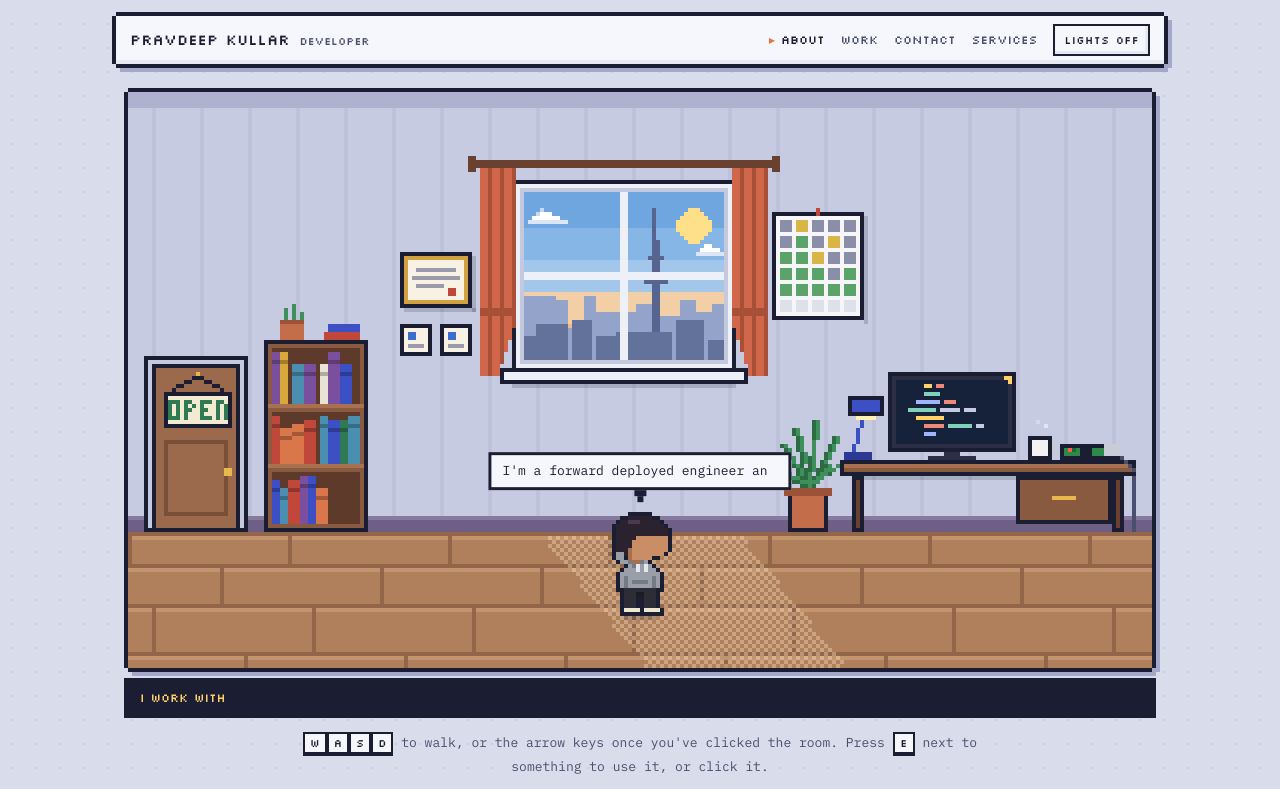
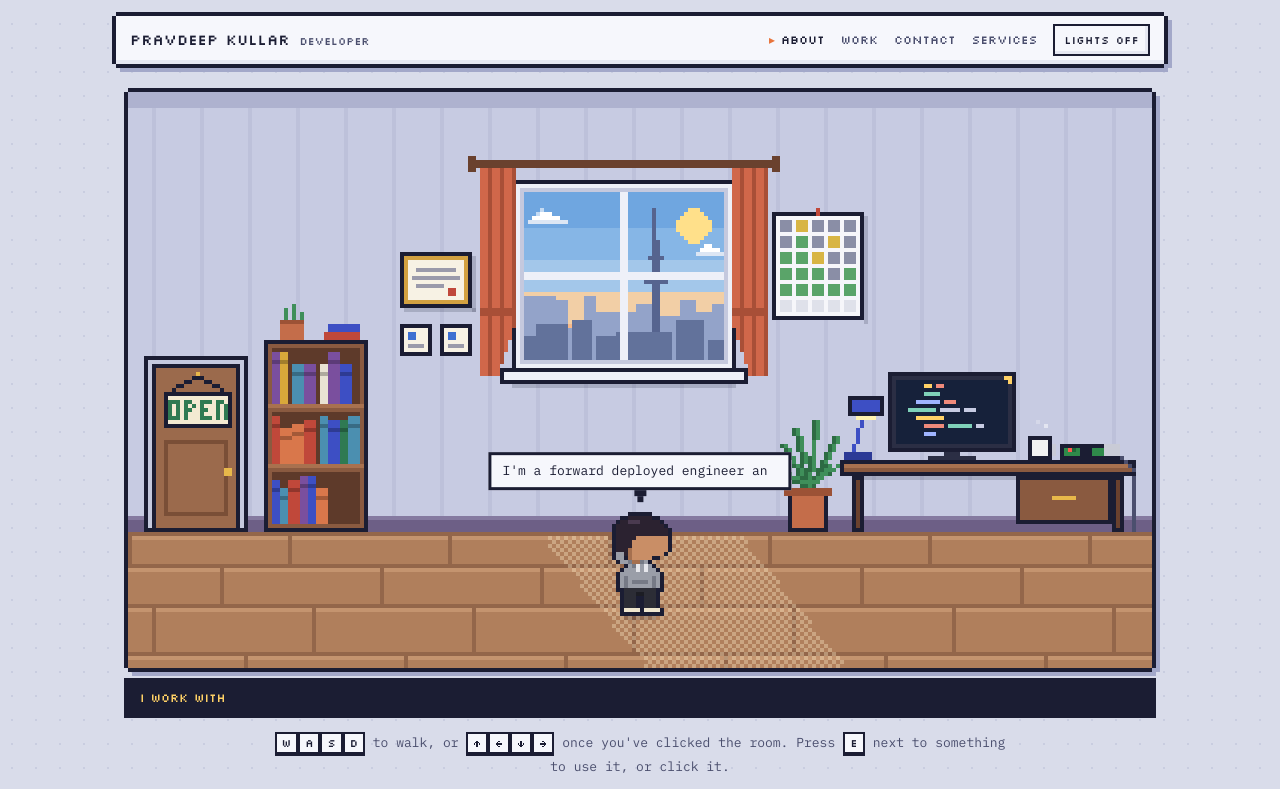
Before and after one commit to PravdeepK/portfolio, a Next.js app: page / in a window 1280 px wide. Shown: the top 789 px of the page. Built offline with nearby package versions, Linux system fonts and the light colour scheme.

Commit message:
Show the arrow keys as keys in the room controls
The hint now shows four pixel arrow keys next to W A S D, drawn as SVG because Silkscreen has no arrow glyphs, with screen reader text for each.

```diff
--- a/src/app/globals.css
+++ b/src/app/globals.css
@@ -812,6 +812,15 @@ kbd {
   text-align: center;
 }
 
+/* Same height as the Silkscreen capitals, with square pixels. */
+.kbd__arrow {
+  display: inline-block;
+  width: 6px;
+  height: 6px;
+  shape-rendering: crispEdges;
+  vertical-align: 0;
+}
+
 .objects {
   display: flex;
   flex-wrap: wrap;
--- /dev/null
+++ b/src/app/pixel/ArrowKeys.tsx
@@ -0,0 +1,28 @@
+/** Rotation from the up arrow, in degrees, in the same order as W A S D. */
+const ARROWS = [
+  ["Up", 0],
+  ["Left", -90],
+  ["Down", 180],
+  ["Right", 90],
+] as const;
+
+/** Arrow keys drawn on a 5x5 pixel grid, because the Silkscreen font the other keys use has no arrow glyphs. */
+export function ArrowKeys() {
+  return (
+    <>
+      {ARROWS.map(([name, turn]) => (
+        <kbd key={name}>
+          <svg
+            className="kbd__arrow"
+            viewBox="0 0 5 5"
+            aria-hidden="true"
+            style={turn ? { transform: `rotate(${turn}deg)` } : undefined}
+          >
+            <path d="M2 0h1v1H2zM1 1h3v1H1zM0 2h1v1H0zM2 2h1v3H2zM4 2h1v1H4z" fill="currentColor" />
+          </svg>
+          <span className="sr-only">{name} arrow</span>
+        </kbd>
+      ))}
+    </>
+  );
+}
--- a/src/app/pixel/PixelRoom.tsx
+++ b/src/app/pixel/PixelRoom.tsx
@@ -2,6 +2,7 @@
 
 import { useEffect, useRef } from "react";
 import { mountRoom } from "./room-engine";
+import { ArrowKeys } from "./ArrowKeys";
 
 /** The hero: the walkable room, its status bar, the snake leaderboard and the touch pad. */
 export function PixelRoom() {
@@ -105,8 +106,7 @@ export function PixelRoom() {
         <kbd>W</kbd>
         <kbd>A</kbd>
         <kbd>S</kbd>
-        <kbd>D</kbd> to walk, or the arrow keys once you&apos;ve clicked the room. Press <kbd>E</kbd> next to
-        something to use it, or click it.
+        <kbd>D</kbd> to walk, or <ArrowKeys /> once you&apos;ve clicked the room. Press <kbd>E</kbd> next to something to use it, or click it.
       </p>
       <p className="controls controls--touch">
         Tap the floor to walk there, or tap something to walk over and use it. The pad works too.
--- a/src/app/pixel/PixelRoomLazy.tsx
+++ b/src/app/pixel/PixelRoomLazy.tsx
@@ -1,6 +1,7 @@
 "use client";
 
 import dynamic from "next/dynamic";
+import { ArrowKeys } from "./ArrowKeys";
 
 /** The `button` labels from HOTSPOTS in room-engine.ts. Keep the two in step, or the row changes width on load. */
 const OBJECT_LABELS = [
@@ -45,8 +46,7 @@ function RoomPlaceholder() {
         <kbd>W</kbd>
         <kbd>A</kbd>
         <kbd>S</kbd>
-        <kbd>D</kbd> to walk, or the arrow keys once you&apos;ve clicked the room. Press <kbd>E</kbd> next to
-        something to use it, or click it.
+        <kbd>D</kbd> to walk, or <ArrowKeys /> once you&apos;ve clicked the room. Press <kbd>E</kbd> next to something to use it, or click it.
       </p>
       <p className="controls controls--touch">
         Tap the floor to walk there, or tap something to walk over and use it. The pad works too.
```
